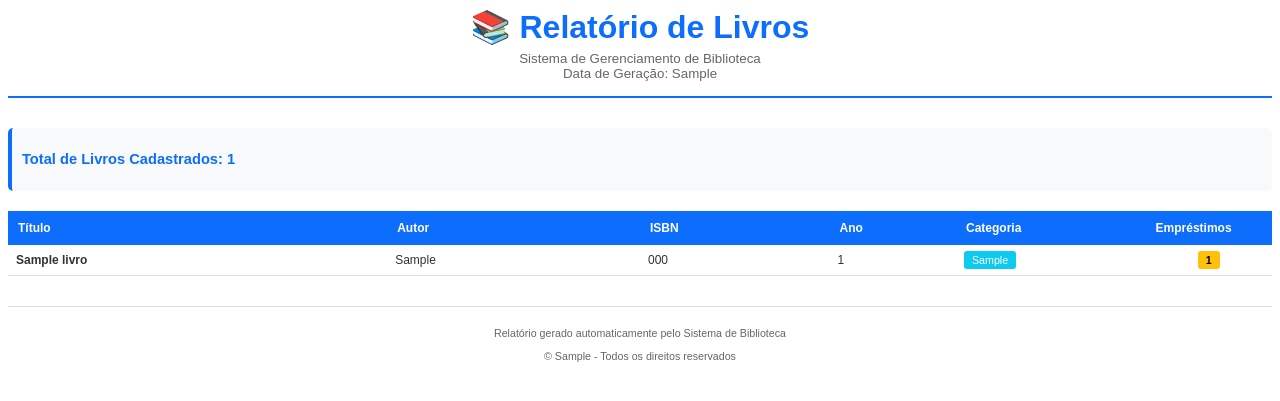
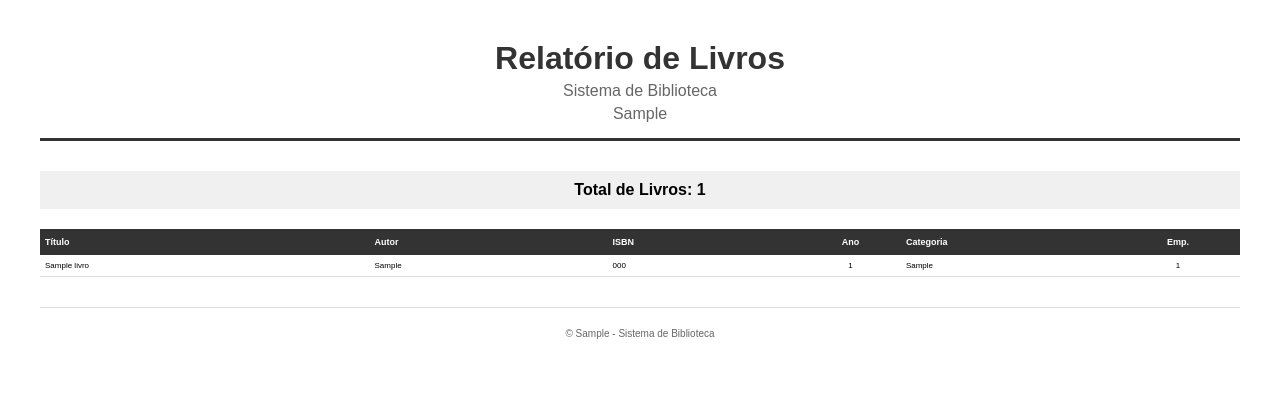
Before and after one commit to DevGGnzr/BibliotecaFlask, a Flask app: template app/templates/livros/livros_pdf.html in a window 1280 px wide. Shown: the top 401 px of the page. Run offline with Flask 3, Linux system fonts and the light colour scheme; tables that the repository leaves empty hold one stand-in row (values such as "Sample post"); the template is opened without the code that fills it: values that come from a table or form of the project are taken from there, most other values are stand-ins (such as "Sample title", 1, 10 or a date in 2020).

Commit message:
feat: Padronizar templates PDF com layout simples e consistente

```diff
--- a/app/templates/livros/livros_pdf.html
+++ b/app/templates/livros/livros_pdf.html
@@ -4,151 +4,110 @@
     <meta charset="UTF-8">
     <title>Relatório de Livros</title>
     <style>
-        @page {
-            size: A4;
-            margin: 2cm;
-        }
-
         body {
             font-family: Arial, sans-serif;
-            font-size: 10pt;
-            color: #333;
+            margin: 40px;
         }
 
         .header {
             text-align: center;
             margin-bottom: 30px;
-            border-bottom: 2px solid #0d6efd;
-            padding-bottom: 15px;
+            padding-bottom: 10px;
+            border-bottom: 3px solid #333;
         }
 
         .header h1 {
-            color: #0d6efd;
-            font-size: 24pt;
-            margin: 0 0 5px 0;
+            color: #333;
+            margin: 0;
         }
 
         .header p {
-            margin: 0;
             color: #666;
-            font-size: 10pt;
+            margin: 5px 0;
         }
 
-        .info-box {
-            background-color: #f8f9fa;
+        .info {
+            background-color: #f0f0f0;
             padding: 10px;
-            border-radius: 5px;
             margin-bottom: 20px;
-            border-left: 4px solid #0d6efd;
+            text-align: center;
+            font-weight: bold;
         }
 
         table {
             width: 100%;
             border-collapse: collapse;
-            margin-top: 20px;
+            table-layout: fixed;
         }
 
-        table thead {
-            background-color: #0d6efd;
+        th {
+            background-color: #333;
             color: white;
+            padding: 8px 5px;
+            text-align: left;
+            font-size: 9px;
+            font-weight: bold;
+            word-wrap: break-word;
         }
 
-        table th {
-            padding: 10px;
-            text-align: left;
-            font-weight: bold;
-            font-size: 9pt;
+        td {
+            padding: 6px 5px;
+            border-bottom: 1px solid #ddd;
+            font-size: 8px;
+            vertical-align: top;
+            word-wrap: break-word;
         }
 
-        table td {
-            padding: 8px;
-            border-bottom: 1px solid #ddd;
-            font-size: 9pt;
-        }
-
-        table tbody tr:nth-child(even) {
-            background-color: #f8f9fa;
-        }
-
-        .categoria-badge {
-            background-color: #0dcaf0;
-            color: white;
-            padding: 3px 8px;
-            border-radius: 3px;
-            font-size: 8pt;
-        }
-
-        .emprestimos-badge {
-            background-color: #ffc107;
-            color: #000;
-            padding: 3px 8px;
-            border-radius: 3px;
-            font-size: 8pt;
-            font-weight: bold;
-        }
-
-        .no-emprestimos {
-            background-color: #6c757d;
-            color: white;
-            padding: 3px 8px;
-            border-radius: 3px;
-            font-size: 8pt;
+        tr:nth-child(even) {
+            background-color: #f9f9f9;
         }
 
         .footer {
             margin-top: 30px;
+            padding-top: 10px;
+            border-top: 1px solid #ddd;
             text-align: center;
-            font-size: 8pt;
+            font-size: 10px;
             color: #666;
-            border-top: 1px solid #ddd;
-            padding-top: 10px;
-        }
-
-        .total-livros {
-            font-weight: bold;
-            color: #0d6efd;
-            font-size: 11pt;
         }
     </style>
 </head>
 <body>
     <div class="header">
-        <h1>📚 Relatório de Livros</h1>
-        <p>Sistema de Gerenciamento de Biblioteca</p>
-        <p>Data de Geração: {{ data_geracao }}</p>
+        <h1>Relatório de Livros</h1>
+        <p>Sistema de Biblioteca</p>
+        <p>{{ data_geracao }}</p>
     </div>
 
-    <div class="info-box">
-        <p><span class="total-livros">Total de Livros Cadastrados: {{ livros|length }}</span></p>
+    <div class="info">
+        Total de Livros: {{ livros|length }}
     </div>
 
     {% if livros %}
     <table>
         <thead>
             <tr>
-                <th style="width: 30%;">Título</th>
+                <th style="width: 28%;">Título</th>
                 <th style="width: 20%;">Autor</th>
-                <th style="width: 15%;">ISBN</th>
-                <th style="width: 10%;">Ano</th>
-                <th style="width: 15%;">Categoria</th>
-                <th style="width: 10%;">Empréstimos</th>
+                <th style="width: 16%;">ISBN</th>
+                <th style="width: 8%; text-align: center;">Ano</th>
+                <th style="width: 18%;">Categoria</th>
+                <th style="width: 10%; text-align: center;">Emp.</th>
             </tr>
         </thead>
         <tbody>
             {% for livro in livros %}
             <tr>
-                <td><strong>{{ livro.titulo }}</strong></td>
-                <td>{{ livro.autor }}</td>
-                <td>{{ livro.isbn }}</td>
-                <td>{{ livro.ano_publicacao }}</td>
-                <td>
-                    <span class="categoria-badge">{{ livro.categoria }}</span>
-                </td>
-                <td style="text-align: center;">
+                <td style="width: 28%;">{{ livro.titulo }}</td>
+                <td style="width: 20%;">{{ livro.autor }}</td>
+                <td style="width: 16%;">{{ livro.isbn }}</td>
+                <td style="width: 8%; text-align: center;">{{ livro.ano_publicacao }}</td>
+                <td style="width: 18%;">{{ livro.categoria }}</td>
+                <td style="width: 10%; text-align: center;">
                     {% if livro.emprestimos %}
-                        <span class="emprestimos-badge">{{ livro.emprestimos|length }}</span>
+                        {{ livro.emprestimos|length }}
                     {% else %}
-                        <span class="no-emprestimos">0</span>
+                        0
                     {% endif %}
                 </td>
             </tr>
@@ -156,12 +115,11 @@
         </tbody>
     </table>
     {% else %}
-    <p style="text-align: center; color: #666; margin-top: 50px;">Nenhum livro cadastrado no sistema.</p>
+    <p style="text-align: center;">Nenhum livro cadastrado.</p>
     {% endif %}
 
     <div class="footer">
-        <p>Relatório gerado automaticamente pelo Sistema de Biblioteca</p>
-        <p>© {{ ano_atual }} - Todos os direitos reservados</p>
+        <p>© {{ ano_atual }} - Sistema de Biblioteca</p>
     </div>
 </body>
 </html>
--- a/app/utils/pdf_utils.py
+++ b/app/utils/pdf_utils.py
@@ -33,6 +33,6 @@ def generate_pdf(template_name, context, filename='relatorio.pdf'):
     pdf_buffer.seek(0)
     response = make_response(pdf_buffer.read())
     response.headers['Content-Type'] = 'application/pdf'
-    response.headers['Content-Disposition'] = f'inline; filename={filename}'
+    response.headers['Content-Disposition'] = f'attachment; filename={filename}'
 
     return response
```
Also changed, not shown: app/templates/emprestimos/emprestimos_pdf.html (+53 -80 lines), app/templates/usuarios/usuarios_pdf.html (+47 -75 lines).
